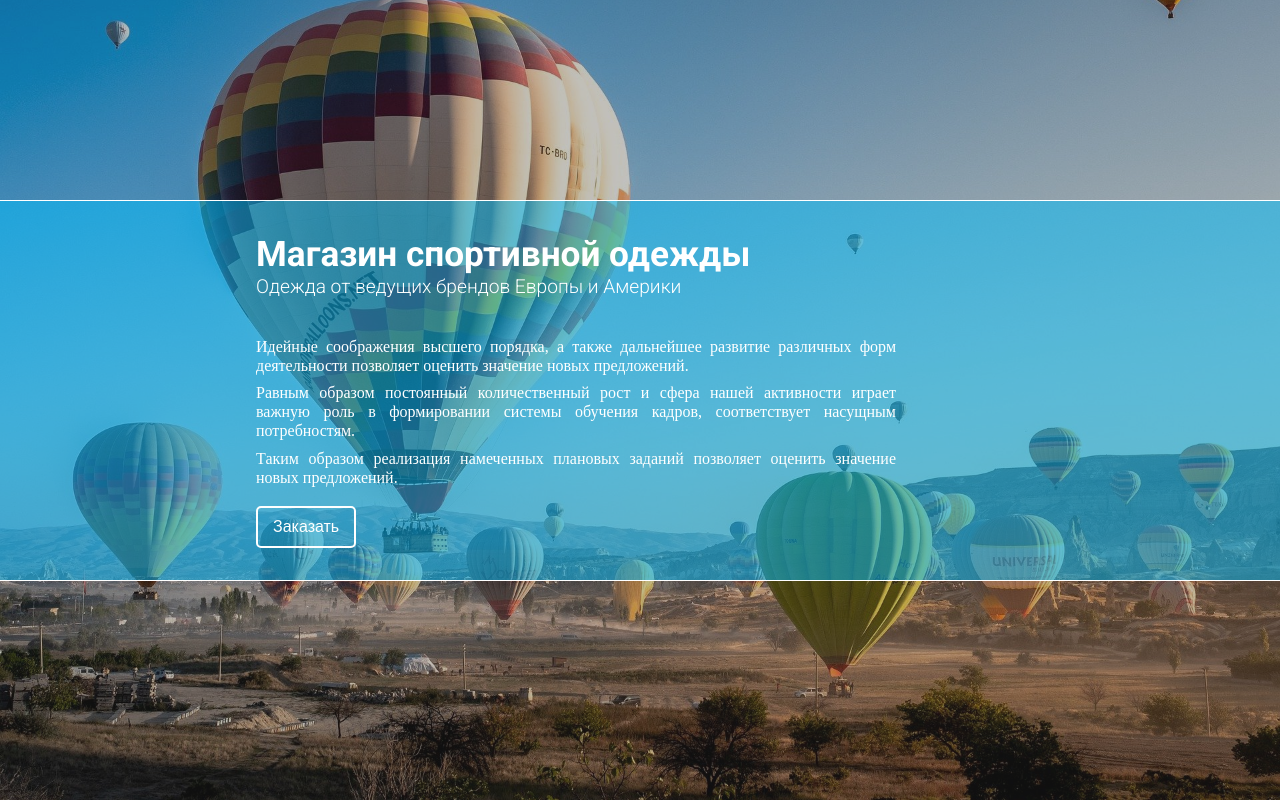
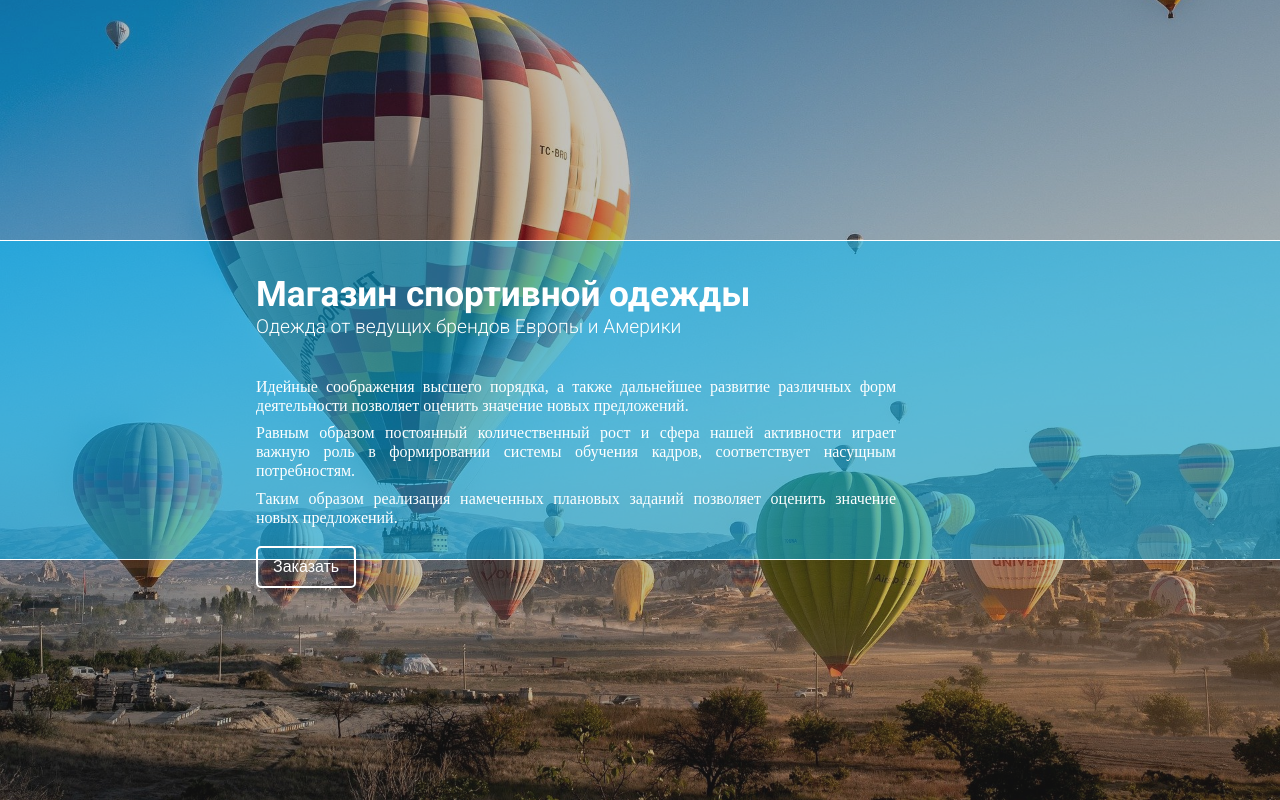
Before and after one commit to SergeyLebidko/clip_slider, a React (Create React App) app: page / in a window 1280 px wide. Built offline with nearby package versions, Linux system fonts and the light colour scheme.

Commit message:
Правка стилей области текста на слайдах

```diff
--- a/src/components/Slide/Slide.scss
+++ b/src/components/Slide/Slide.scss
@@ -25,7 +25,8 @@
 
   &__text_content {
     position: absolute;
-    top: 25%;
+    top: 30%;
+    bottom: 30%;
     left: 0;
     padding: 2em 30vw 2em 20vw;
     color: white;
```
